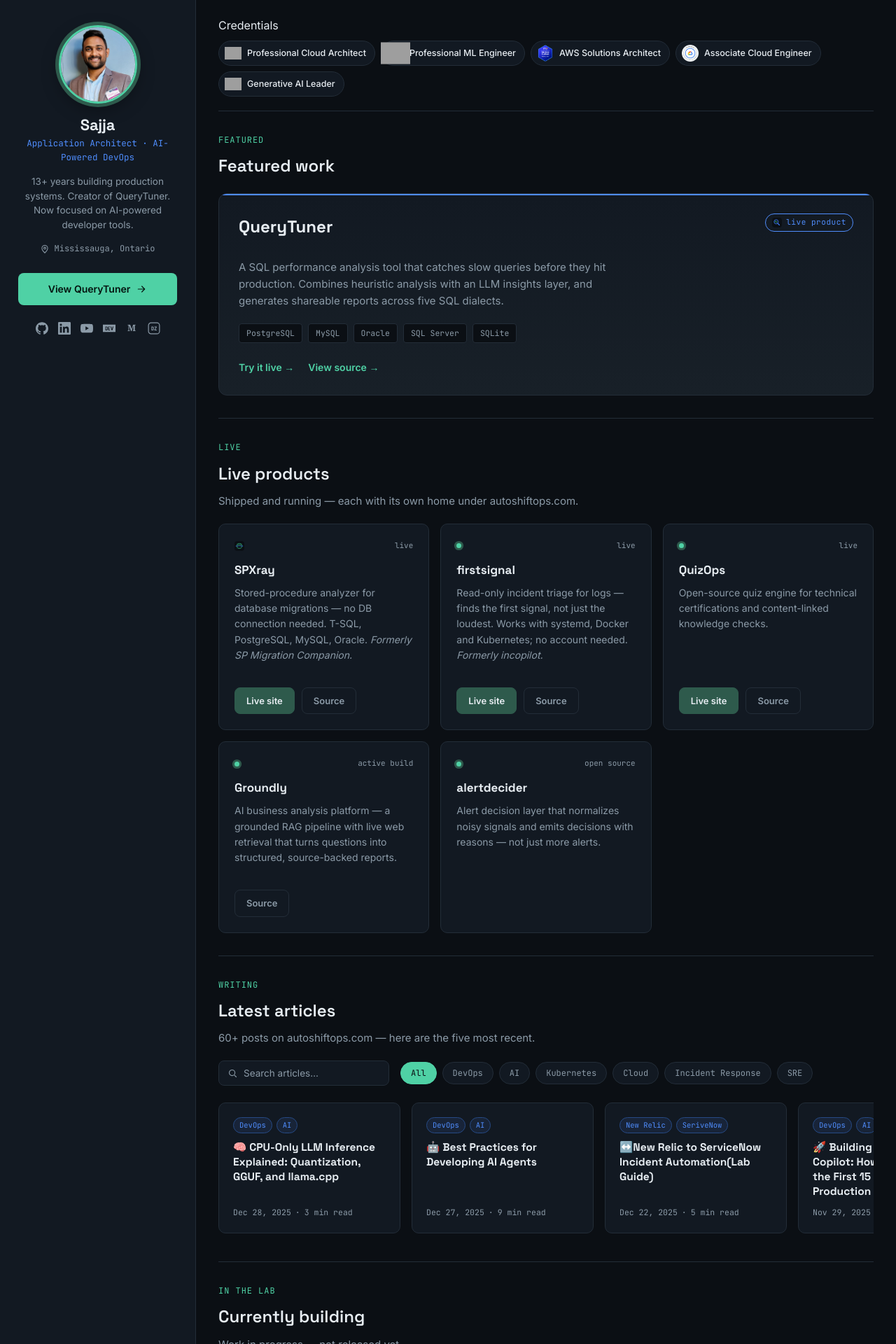
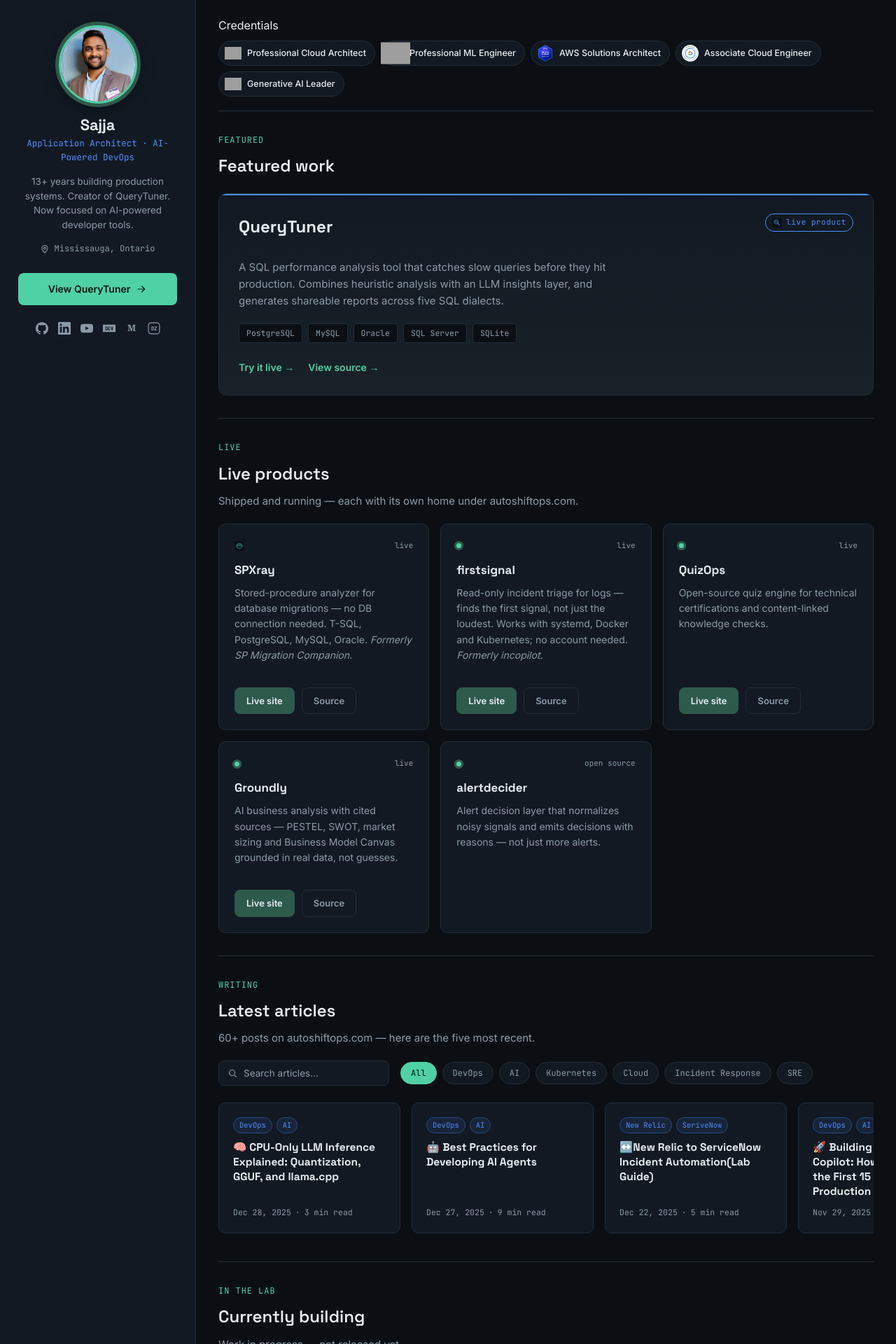
Before and after one commit to AutoShiftOps/autoshiftops.github.io, a Jekyll site: the page built from index.html, in a window 1280 px wide. Shown: the top 1920 px of the page at 70% size. Built offline with Jekyll 4.4.1, drawn with Linux system fonts in a browser that asks for light colours; grey boxes are pictures that could not be loaded.

Commit message:
Products grid, Groundly live, grounded links, tighter spacing

```diff
--- a/index.html
+++ b/index.html
@@ -64,10 +64,10 @@ title: Home
       <div class="card-actions"><a class="btn-live" href="https://quiz.autoshiftops.com" target="_blank" rel="noopener">Live site</a><a class="btn-ghost" href="{{ site.social.github_org }}/quizops" target="_blank" rel="noopener">Source</a></div>
     </div>
     <div class="card">
-      <div class="card-top"><span class="dot"></span><span class="lang">active build</span></div>
+      <div class="card-top"><span class="dot"></span><span class="lang">live</span></div>
       <h4>Groundly</h4>
-      <p>AI business analysis platform &mdash; a grounded RAG pipeline with live web retrieval that turns questions into structured, source-backed reports.</p>
-      <div class="card-actions"><a class="btn-ghost" href="{{ site.social.github_org }}/groundly-app" target="_blank" rel="noopener">Source</a></div>
+      <p>AI business analysis with cited sources &mdash; PESTEL, SWOT, market sizing and Business Model Canvas grounded in real data, not guesses.</p>
+      <div class="card-actions"><a class="btn-live" href="https://groundly.autoshiftops.com" target="_blank" rel="noopener">Live site</a><a class="btn-ghost" href="{{ site.social.github_org }}/groundly-app" target="_blank" rel="noopener">Source</a></div>
     </div>
     <div class="card">
       <div class="card-top"><span class="dot"></span><span class="lang">open source</span></div>
```
